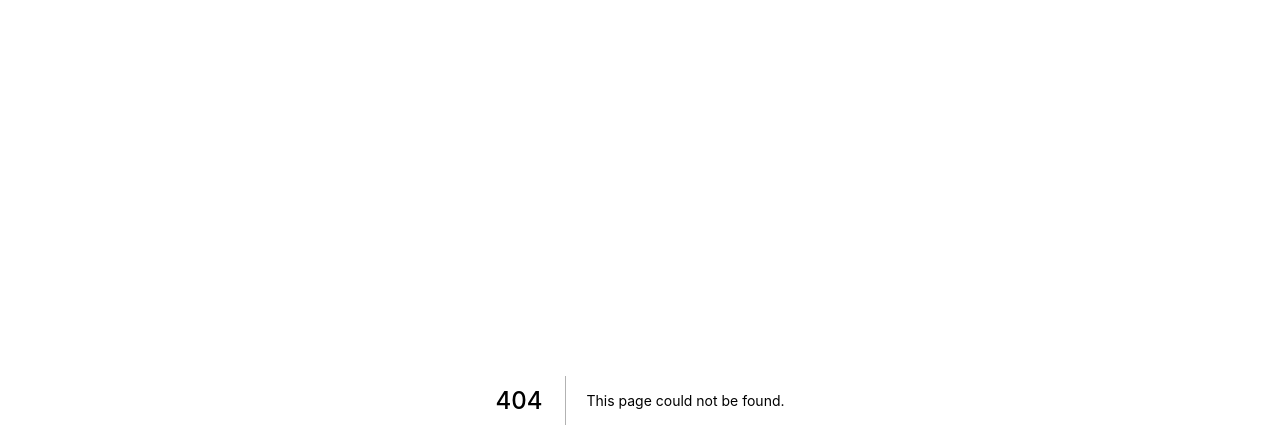
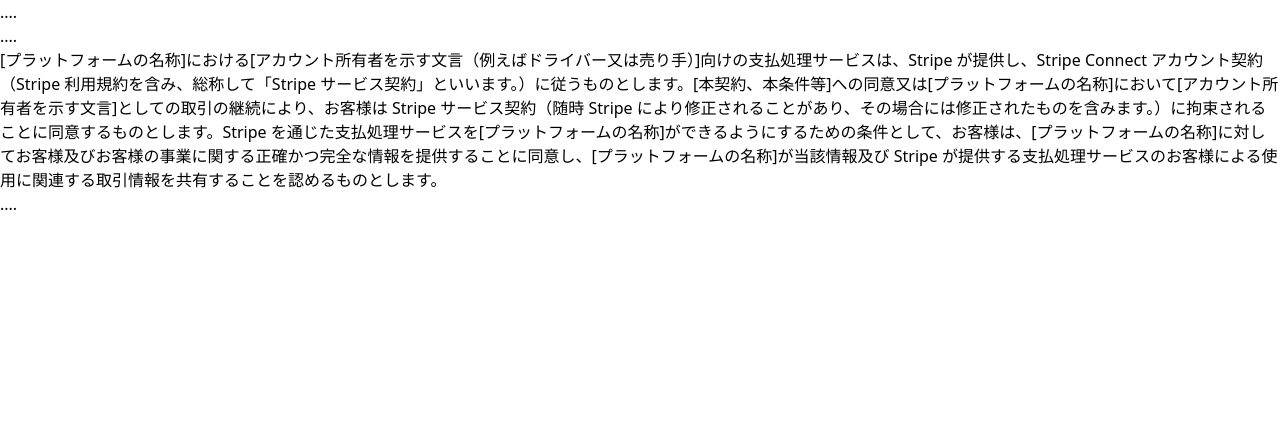
Before and after one commit to pluswing/studying_stripe, a Next.js app in the folder front/: page /tos in a window 1280 px wide. Before the commit this address had no page. Shown: the top 448 px of the page. Built offline with nearby package versions, Linux system fonts and the light colour scheme.

Commit message:
#46 利用規約 同意 作成

```diff
--- a/front/pages/stripe/register.tsx
+++ b/front/pages/stripe/register.tsx
@@ -114,6 +114,10 @@
         <AddressForm data={addressKana} setter={setAddressKana} />
       <label className="inline-block w-32">生年月日</label>
       <DobForm data={dob} setter={setDob}/>
+
+      <div id="tos">
+        <input type="checkbox"/><a target="_blank" href="/tos">利用規約</a>に同意する
+      </div>
     </div>
   )
 }
--- /dev/null
+++ b/front/pages/tos.tsx
@@ -0,0 +1,22 @@
+export default function Tos() {
+  return (
+    <div>
+      <div className="other_section">
+        ....
+      </div>
+
+      <div className="other_section">
+        ....
+      </div>
+
+      <div id="stripe_section">
+      [プラットフォームの名称]における[アカウント所有者を示す文言（例えばドライバー又は売り手）]向けの支払処理サービスは、Stripe が提供し、<a target="_blank" href="https://stripe.com/connect-account/legal/full">Stripe Connect アカウント契約</a>（<a target="_blank" href="https://stripe.com/legal">Stripe 利用規約</a>を含み、総称して「Stripe サービス契約」といいます。）に従うものとします。[本契約、本条件等]への同意又は[プラットフォームの名称]において[アカウント所有者を示す文言]としての取引の継続により、お客様は Stripe サービス契約（随時 Stripe により修正されることがあり、その場合には修正されたものを含みます。）に拘束されることに同意するものとします。Stripe を通じた支払処理サービスを[プラットフォームの名称]ができるようにするための条件として、お客様は、[プラットフォームの名称]に対してお客様及びお客様の事業に関する正確かつ完全な情報を提供することに同意し、[プラットフォームの名称]が当該情報及び Stripe が提供する支払処理サービスのお客様による使用に関連する取引情報を共有することを認めるものとします。
+      </div>
+
+      <div className="other_section">
+        ....
+      </div>
+
+    </div>
+  )
+}
```
